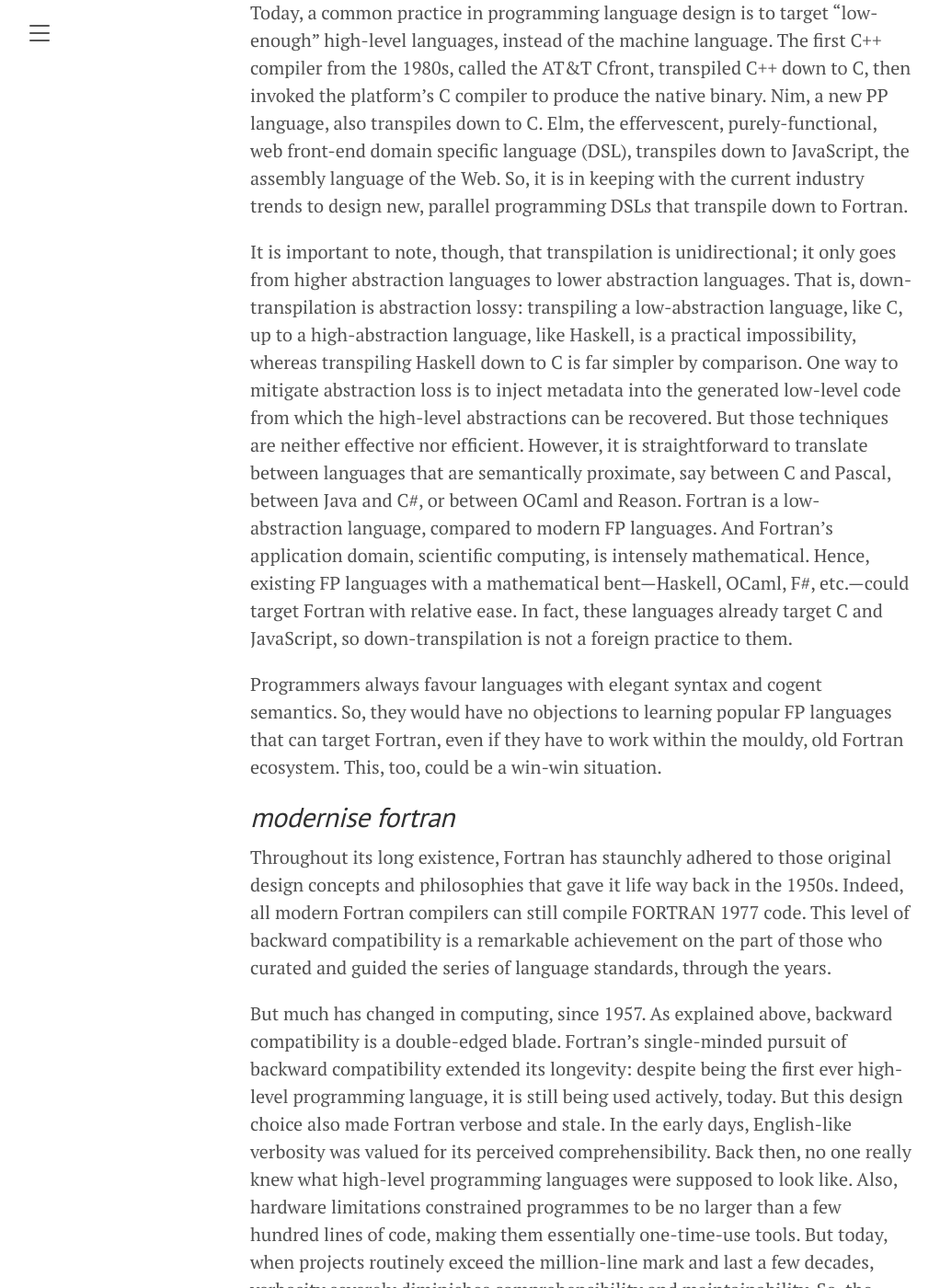
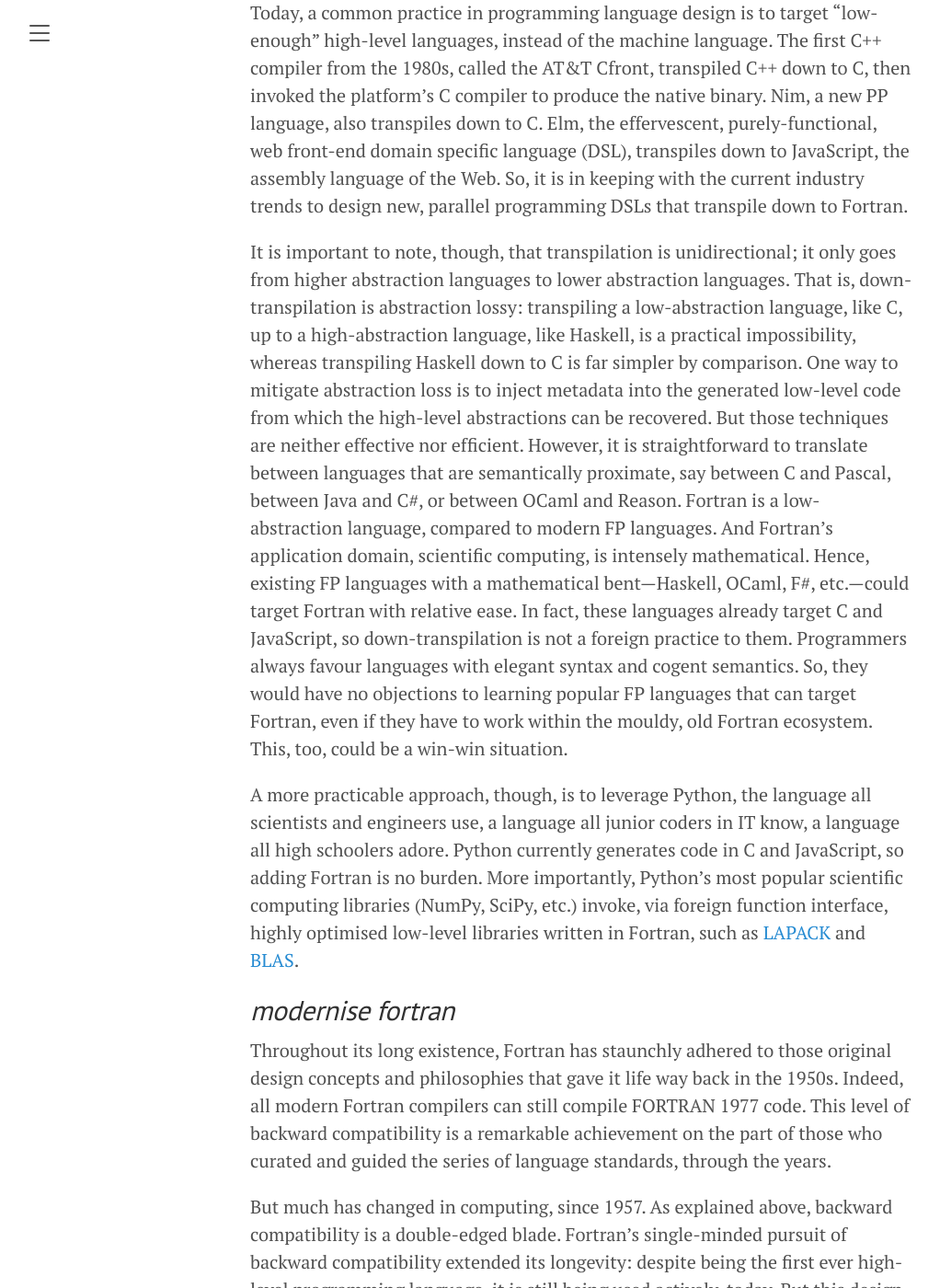
Before and after one commit to amenzwa/amenzwa.github.io, a Jekyll site: the page built from stem/PL/FortranModernisation.md, in a window 1280 px wide and 1400 px high, scrolled down 11320 px. Shown: the whole window at 92% size, without its empty margins (8-1030 px from the left). Built offline with Jekyll 4.4.1, drawn with Linux system fonts in a browser that asks for light colours; our own code applies the rules of GitHub Pages for plain Markdown files; formulas are drawn with MathJax 3.

Commit message:
add Python using LAPACK/BLAS

```diff
--- a/stem/PL/FortranModernisation.md
+++ b/stem/PL/FortranModernisation.md
@@ -119,9 +119,9 @@ Put crudely, this approach is nothing more than a marketing campaign to restore
 
 Today, a common practice in programming language design is to target "low-enough" high-level languages, instead of the machine language. The first C++ compiler from the 1980s, called the AT&T Cfront, transpiled C++ down to C, then invoked the platform's C compiler to produce the native binary. Nim, a new PP language, also transpiles down to C. Elm, the effervescent, purely-functional, web front-end domain specific language (DSL), transpiles down to JavaScript, the assembly language of the Web. So, it is in keeping with the current industry trends to design new, parallel programming DSLs that transpile down to Fortran.
 
-It is important to note, though, that transpilation is unidirectional; it only goes from higher abstraction languages to lower abstraction languages. That is, down-transpilation is abstraction lossy: transpiling a low-abstraction language, like C, up to a high-abstraction language, like Haskell, is a practical impossibility, whereas transpiling Haskell down to C is far simpler by comparison. One way to mitigate abstraction loss is to inject metadata into the generated low-level code from which the high-level abstractions can be recovered. But those techniques are neither effective nor efficient. However, it is straightforward to translate between languages that are semantically proximate, say between C and Pascal, between Java and C#, or between OCaml and Reason. Fortran is a low-abstraction language, compared to modern FP languages. And Fortran's application domain, scientific computing, is intensely mathematical. Hence, existing FP languages with a mathematical bent—Haskell, OCaml, F#, etc.—could target Fortran with relative ease. In fact, these languages already target C and JavaScript, so down-transpilation is not a foreign practice to them.
+It is important to note, though, that transpilation is unidirectional; it only goes from higher abstraction languages to lower abstraction languages. That is, down-transpilation is abstraction lossy: transpiling a low-abstraction language, like C, up to a high-abstraction language, like Haskell, is a practical impossibility, whereas transpiling Haskell down to C is far simpler by comparison. One way to mitigate abstraction loss is to inject metadata into the generated low-level code from which the high-level abstractions can be recovered. But those techniques are neither effective nor efficient. However, it is straightforward to translate between languages that are semantically proximate, say between C and Pascal, between Java and C#, or between OCaml and Reason. Fortran is a low-abstraction language, compared to modern FP languages. And Fortran's application domain, scientific computing, is intensely mathematical. Hence, existing FP languages with a mathematical bent—Haskell, OCaml, F#, etc.—could target Fortran with relative ease. In fact, these languages already target C and JavaScript, so down-transpilation is not a foreign practice to them. Programmers always favour languages with elegant syntax and cogent semantics. So, they would have no objections to learning popular FP languages that can target Fortran, even if they have to work within the mouldy, old Fortran ecosystem. This, too, could be a win-win situation.
 
-Programmers always favour languages with elegant syntax and cogent semantics. So, they would have no objections to learning popular FP languages that can target Fortran, even if they have to work within the mouldy, old Fortran ecosystem. This, too, could be a win-win situation.
+A more practicable approach, though, is to leverage Python, the language all scientists and engineers use, a language all junior coders in IT know, a language all high schoolers adore. Python currently generates code in C and JavaScript, so adding Fortran is no burden. More importantly, Python's most popular scientific computing libraries (NumPy, SciPy, etc.) invoke, via foreign function interface, highly optimised low-level libraries written in Fortran, such as [LAPACK](https://en.wikipedia.org/wiki/LAPACK) and [BLAS](https://en.wikipedia.org/wiki/Basic_Linear_Algebra_Subprograms).
 
 ## *modernise fortran*
 
```
